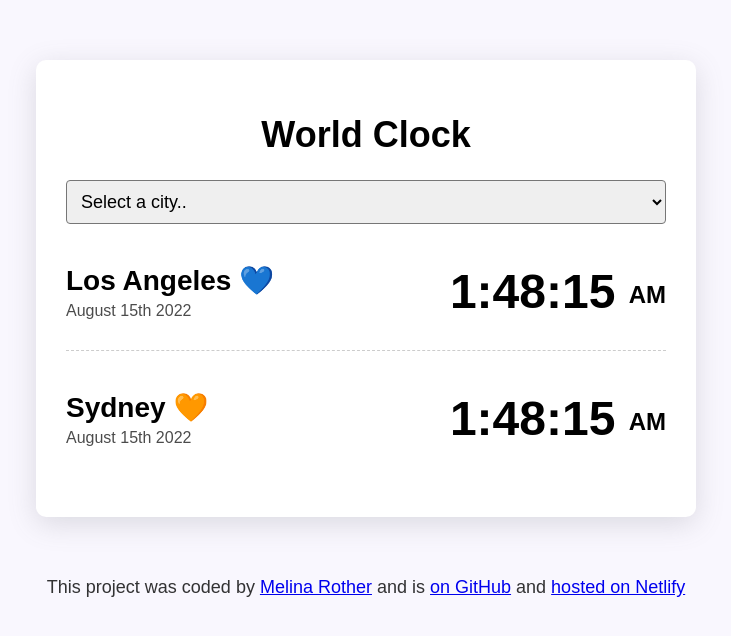
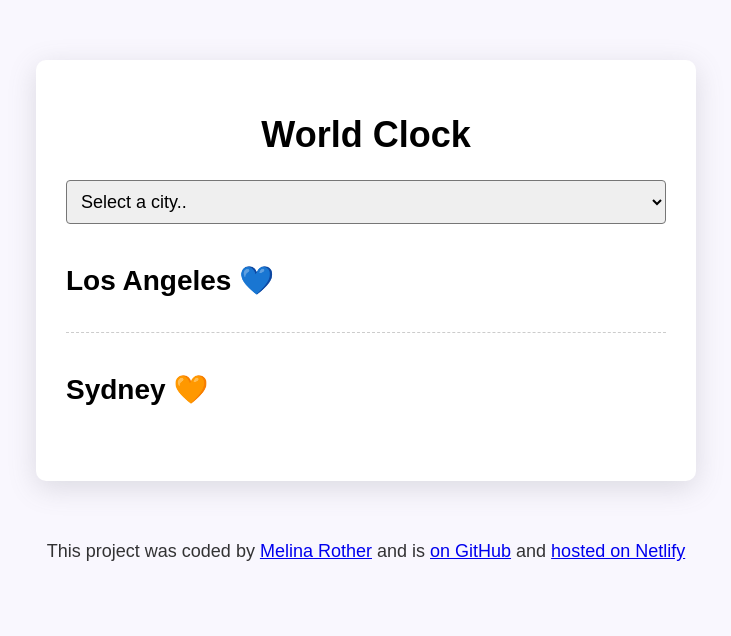
Before and after one commit to milli0026/World-Clock-Project, a plain HTML site: page index.html in a window 1280 px wide. Shown: the whole page, without its empty margins (274-1005 px from the left). Drawn offline with nearby package versions, Linux system fonts and the light colour scheme; a script that the page names is missing.

Commit message:
remove fake data

```diff
--- a/index.html
+++ b/index.html
@@ -23,17 +23,17 @@
       <div class="city" id="los-angeles">
         <div>
           <h2>Los Angeles 💙</h2>
-          <div class="date">August 15th 2022</div>
+          <div class="date"></div>
         </div>
-        <div class="time">1:48:15 <small>AM</small></div>
+        <div class="time"></div>
       </div>
 
       <div class="city" id="sydney">
         <div>
           <h2>Sydney 🧡</h2>
-          <div class="date">August 15th 2022</div>
+          <div class="date"></div>
         </div>
-        <div class="time">1:48:15 <small>AM</small></div>
+        <div class="time"></div>
       </div>
     </div>
     <footer>
```
